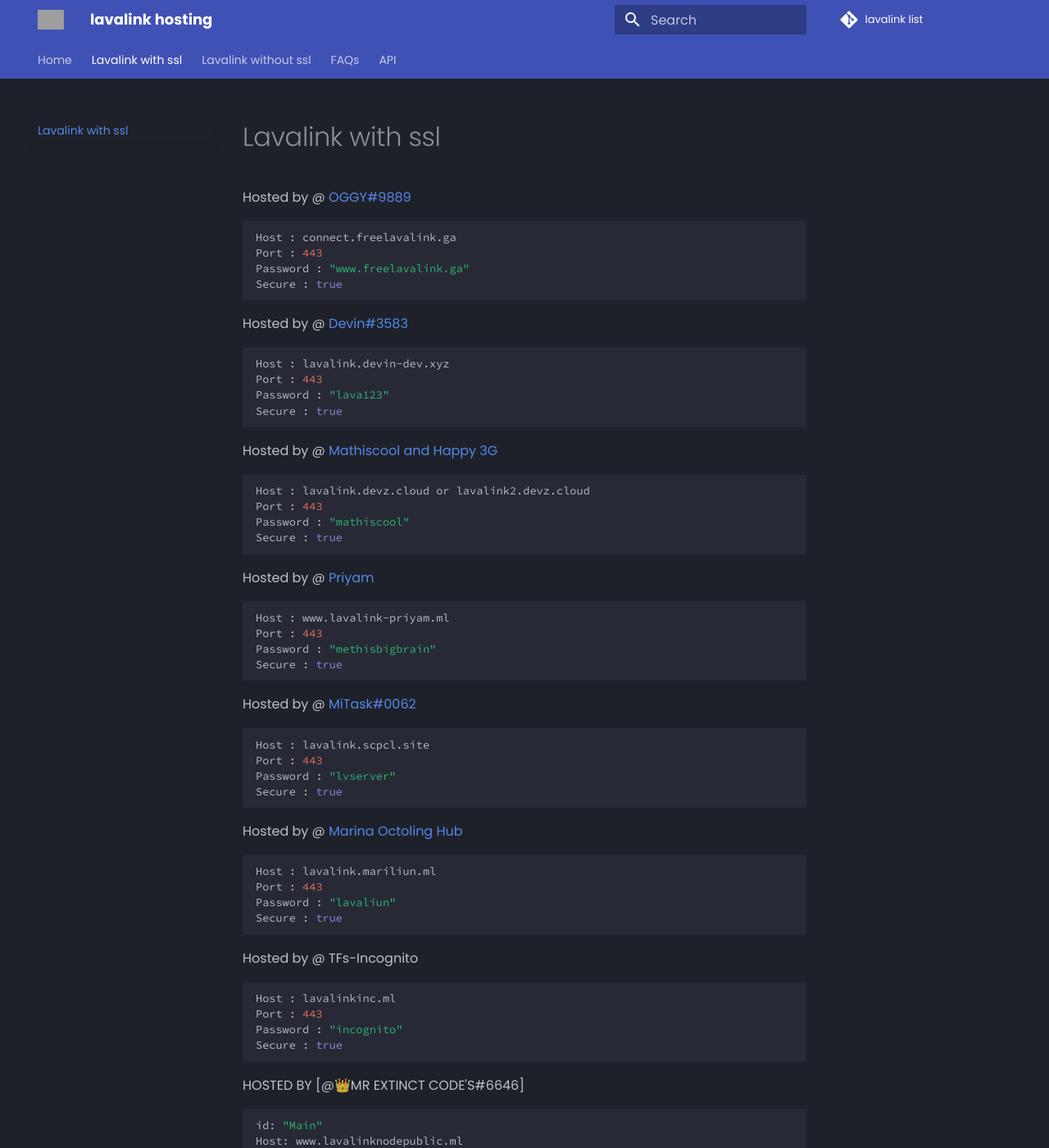
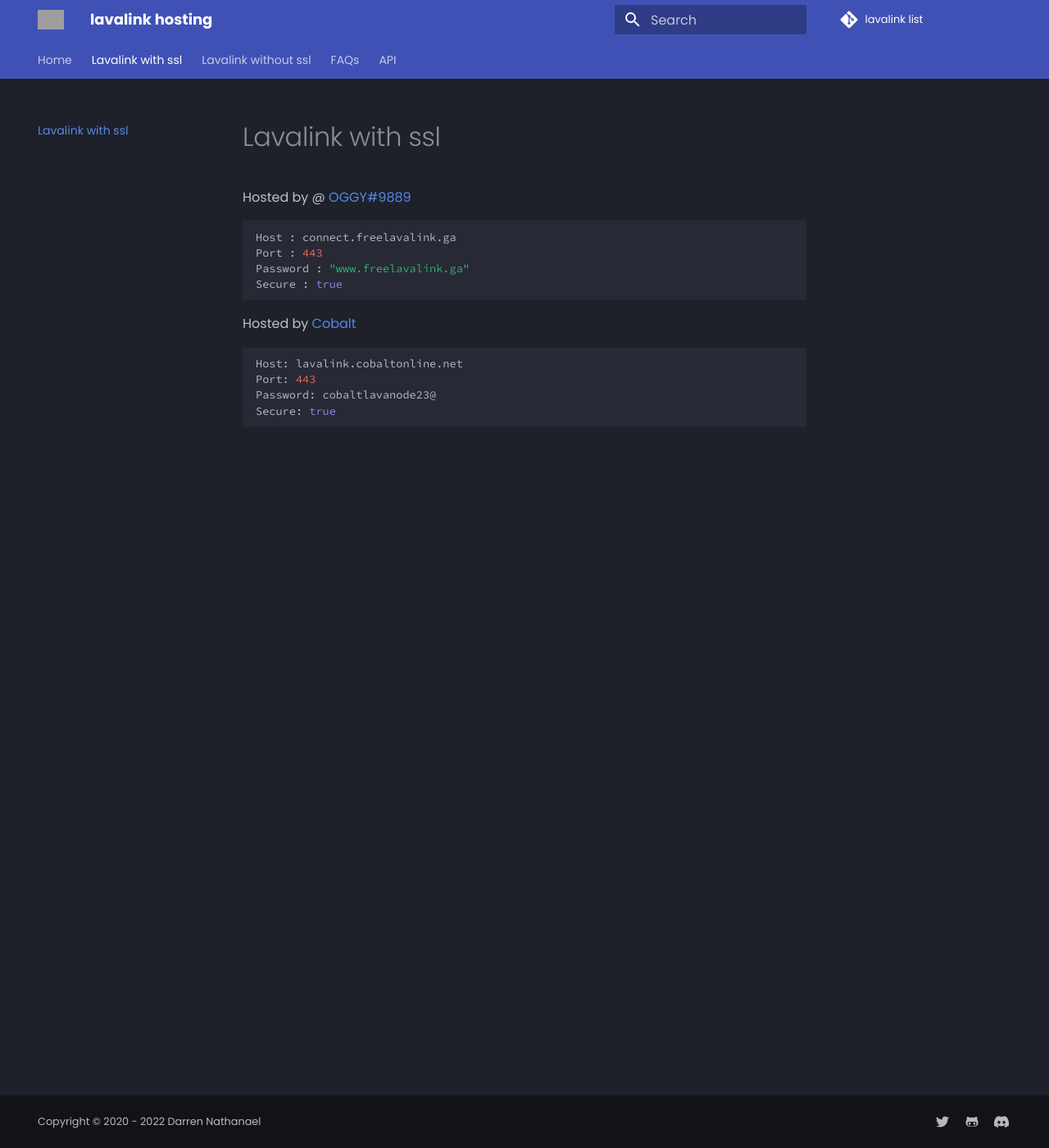
Before and after one commit to DarrenOfficial/lavalink-list, an MkDocs documentation site: the page built from docs/SSL/lavalink-with-ssl.md, in a window 1280 px wide and 1400 px high. Shown: the whole window at 82% size. Built offline with MkDocs 1.6.1 and Material for MkDocs 9.7.7, drawn with Linux system fonts in a browser that asks for light colours; comment, search, counter and statistics services are not loaded; some of the changed text lies outside the part shown; grey boxes are pictures that could not be loaded.

Commit message:
All These Servers Are Offline For More Than 7 Days (#71)
* Update lavalink-with-ssl.md

* Update lavalink-with-ssl.md

Co-authored-by: Darren <github@darrennathanael.com>

````diff
--- a/docs/SSL/lavalink-with-ssl.md
+++ b/docs/SSL/lavalink-with-ssl.md
@@ -11,56 +11,6 @@ Port : 443
 Password : "www.freelavalink.ga"
 Secure : true
 ```
-Hosted by @ [Devin#3583](https://github.com/DevinOfficial)
-```bash
-Host : lavalink.devin-dev.xyz
-Port : 443
-Password : "lava123"
-Secure : true
-```
-Hosted by @ [Mathiscool and Happy 3G](https://discord.io/botsuniversity)
-```bash
-Host : lavalink.devz.cloud or lavalink2.devz.cloud
-Port : 443
-Password : "mathiscool"
-Secure : true
-```
-Hosted by @ [Priyam](https://www.priyam.ml)
-```bash
-Host : www.lavalink-priyam.ml
-Port : 443
-Password : "methisbigbrain"
-Secure : true
-```
-Hosted by @ [MiTask#0062](https://github.com/MrMasrozYTLIVE)
-```bash
-Host : lavalink.scpcl.site
-Port : 443
-Password : "lvserver"
-Secure : true
-```
-Hosted by @ [Marina Octoling Hub](https://github.com/Mariliun)
-```bash
-Host : lavalink.mariliun.ml
-Port : 443
-Password : "lavaliun"
-Secure : true
-```
-Hosted by @ TFs-Incognito
-```bash
-Host : lavalinkinc.ml
-Port : 443
-Password : "incognito"
-Secure : true
-```
-HOSTED BY [@👑MR EXTINCT CODE'S#6646]
-```bash
-id: "Main"
-Host: www.lavalinknodepublic.ml
-Port: 443
-Password: "mrextinctcodes"
-Secure: true
-```
 Hosted by [Cobalt](https://github.com/cobaltgit)
 
 ```bash
````
